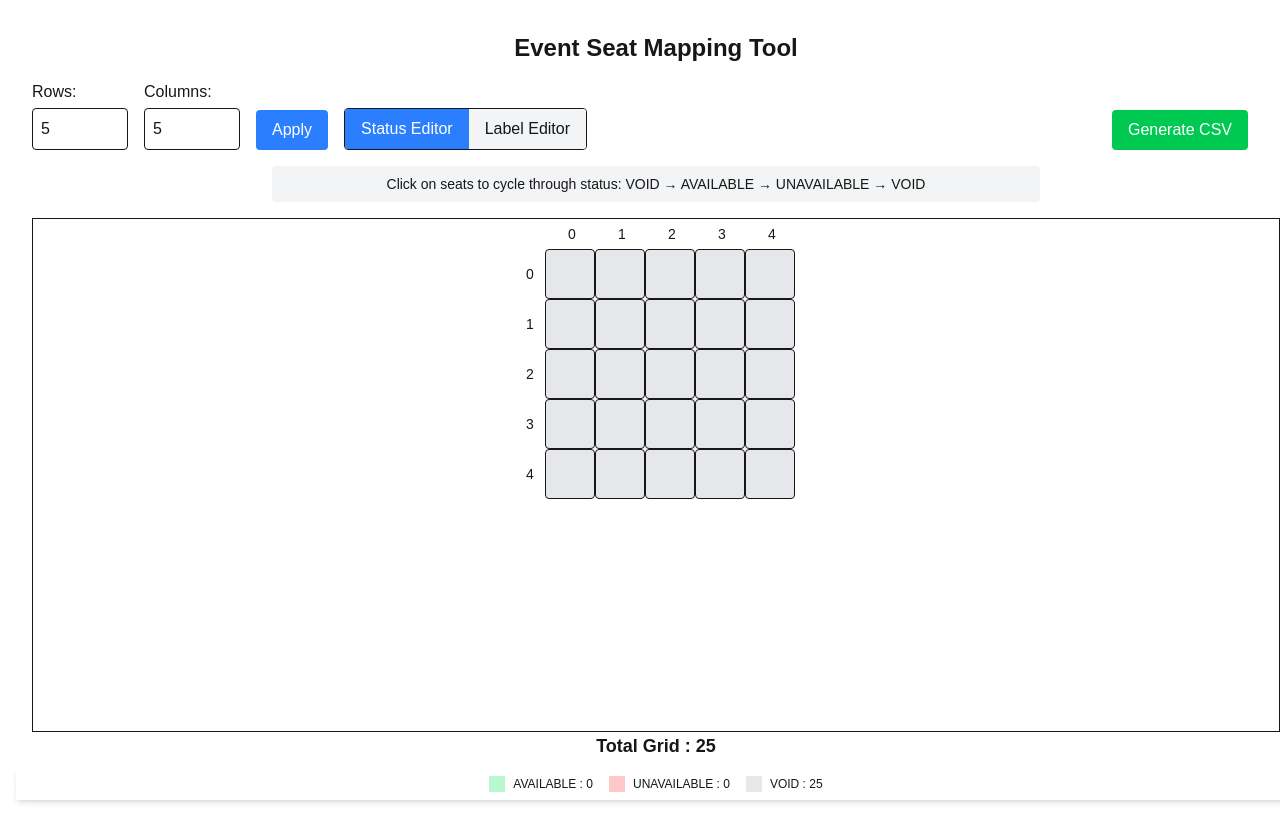
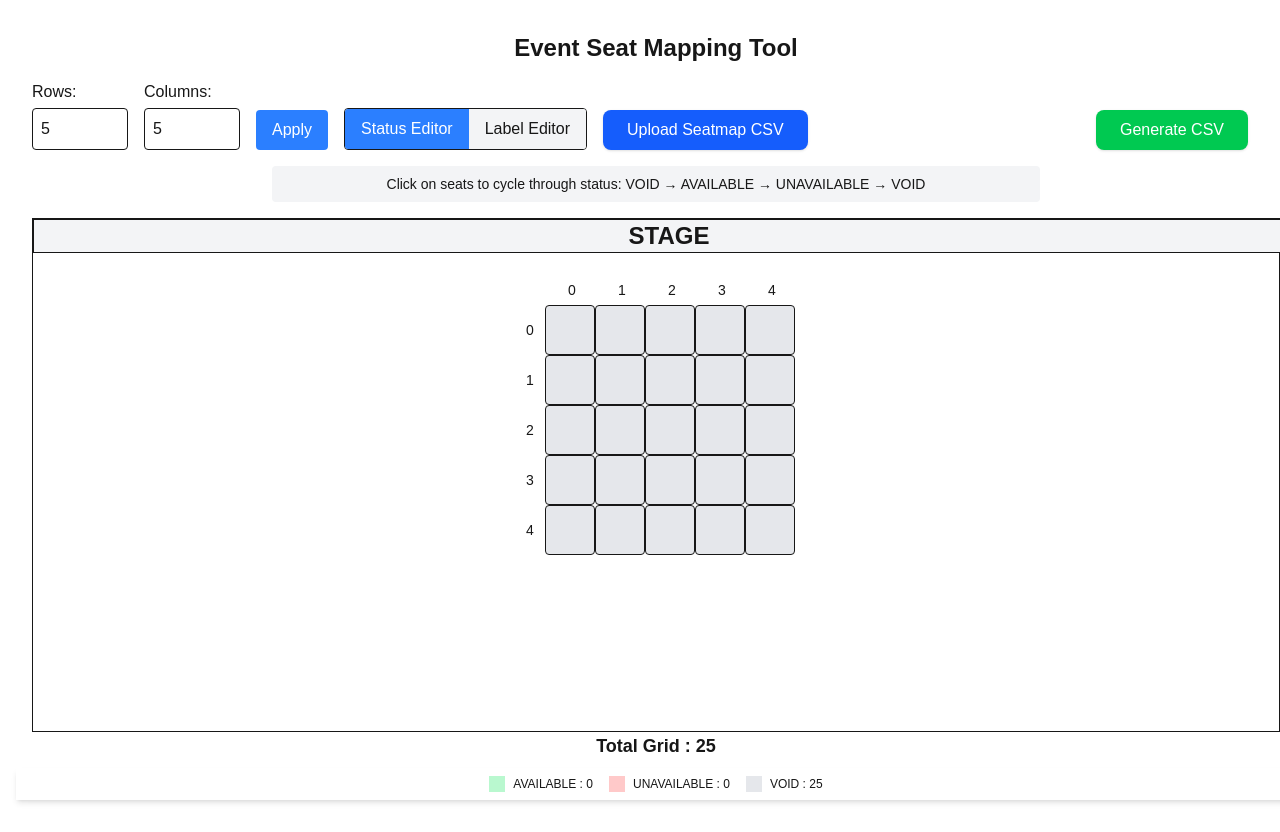
Before and after one commit to faisaladi/seat-mapper, a Next.js app: page / in a window 1280 px wide. Built offline with nearby package versions, Linux system fonts and the light colour scheme.

Commit message:
latest update

```diff
--- a/src/components/SeatMappingTool.tsx
+++ b/src/components/SeatMappingTool.tsx
@@ -1,4 +1,5 @@
 import React, { useState, useEffect } from 'react';
+import Papa from 'papaparse';
 
 // Define the Seat interface
 interface Seat {
@@ -114,6 +115,58 @@ const SeatMappingTool = () => {
     }
   };
 
+   // Function to handle file upload
+   const handleFileUpload = (event: React.ChangeEvent<HTMLInputElement>) => {
+    const file = event.target.files?.[0];
+    if (!file) return;
+
+    Papa.parse(file, {
+      complete: (result: Papa.ParseResult<string[]>) => {
+        const data: string[][] = result.data;
+        processCSVData(data);
+      },
+      skipEmptyLines: true,
+    });
+  };
+
+  // Process CSV Data and update seats
+  const processCSVData = (data: string[][]) => {
+    let startRow = Infinity, endRow = -1;
+    let startCol = Infinity, endCol = -1;
+
+    // Detect grid bounds
+    data.forEach((row, rowIndex) => {
+      row.forEach((cell, colIndex) => {
+        if (cell.trim() !== '') {
+          if (rowIndex < startRow) startRow = rowIndex;
+          if (rowIndex > endRow) endRow = rowIndex;
+          if (colIndex < startCol) startCol = colIndex;
+          if (colIndex > endCol) endCol = colIndex;
+        }
+      });
+    });
+
+    if (startRow === Infinity || startCol === Infinity) return;
+
+    const seatList: Seat[] = [];
+    for (let row = startRow; row <= endRow; row++) {
+      for (let col = startCol; col <= endCol; col++) {
+        const label = data[row]?.[col]?.trim() || '';
+        seatList.push({
+          id: `${row - startRow}-${col - startCol}`,
+          row: row - startRow,
+          column: col - startCol,
+          label,
+          status: label ? 'AVAILABLE' : 'VOID',
+        });
+      }
+    }
+
+    setRows(endRow - startRow + 1);
+    setColumns(endCol - startCol + 1);
+    setSeats(seatList);
+  };
+
   // Make sure you have this return statement:
   return (
     <div className="flex flex-col items-center h-screen w-screen p-4 pr-4 overflow-hidden">
@@ -152,8 +205,7 @@ const SeatMappingTool = () => {
             setRows(tempRows);
             setColumns(tempColumns);
           }}
-          className="bg-blue-500 text-white px-4 py-2 rounded"
-        >
+          className="bg-blue-500 text-white px-4 py-2 rounded" >
           Apply
         </button>
 
@@ -171,12 +223,22 @@ const SeatMappingTool = () => {
           >
             Label Editor
           </button>
+          {/* <button
+            onClick={() => setEditMode('category')}
+            className={`px-4 py-2 ${editMode === 'category' ? 'bg-blue-500 text-white' : 'bg-gray-100'}`}
+          >
+            Category Editor
+          </button> */}
         </div>
+
+        <label className="cursor-pointer bg-blue-600 text-white py-2 px-6 rounded-lg shadow hover:bg-blue-700 ">
+        Upload Seatmap CSV
+        <input type="file" accept=".csv" onChange={handleFileUpload} className="hidden" />
+        </label>
 
         <button
           onClick={generateCSV}
-          className="bg-green-500 text-white px-4 py-2 rounded ml-auto mr-8"
-        >
+          className="cursor-pointer bg-green-500 text-white py-2 px-6 rounded-lg ml-auto mr-8 shadow hover:bg-green-700">
           Generate CSV
         </button>
       </div>
@@ -194,7 +256,13 @@ const SeatMappingTool = () => {
         className="flex-grow w-full max-w-screen-2xl overflow-auto border bg-white mb-0"
         style={{ height: 'calc(100vh - 180px)' }} // Adjusts grid height dynamically
       >
-        <div className="relative mx-auto w-max"> {/* Centers the grid */}
+
+      <div className="bg-gray-100 place-self-auto text-center w-full max-w-screen-2xl pr-2 fixed z-10 border">
+        <p className="text-2xl font-bold"> STAGE
+        </p>
+      </div>
+
+        <div className="relative mx-auto w-max mt-14 z-0"> {/* Centers the grid */}
           {/* Column headers */}
           <div className="flex ml-8">
             {Array.from({ length: columns }).map((_, colIndex) => (
```
Also changed, not shown: package.json (+8 -6 lines), 1 other file (tests, documents, lock files or other folders).
